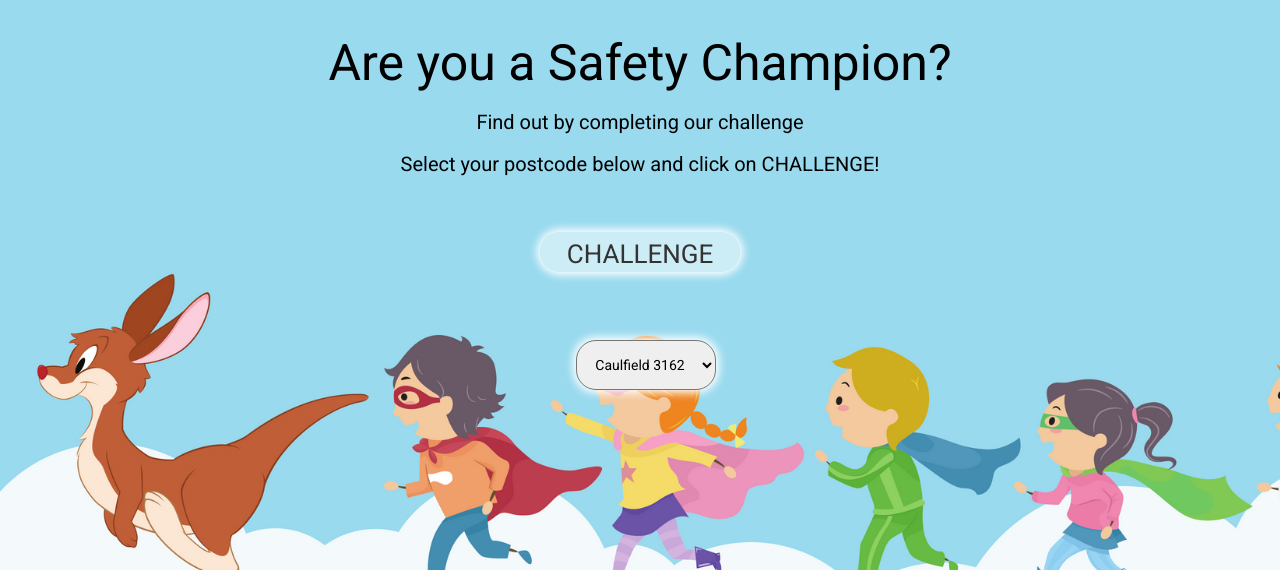
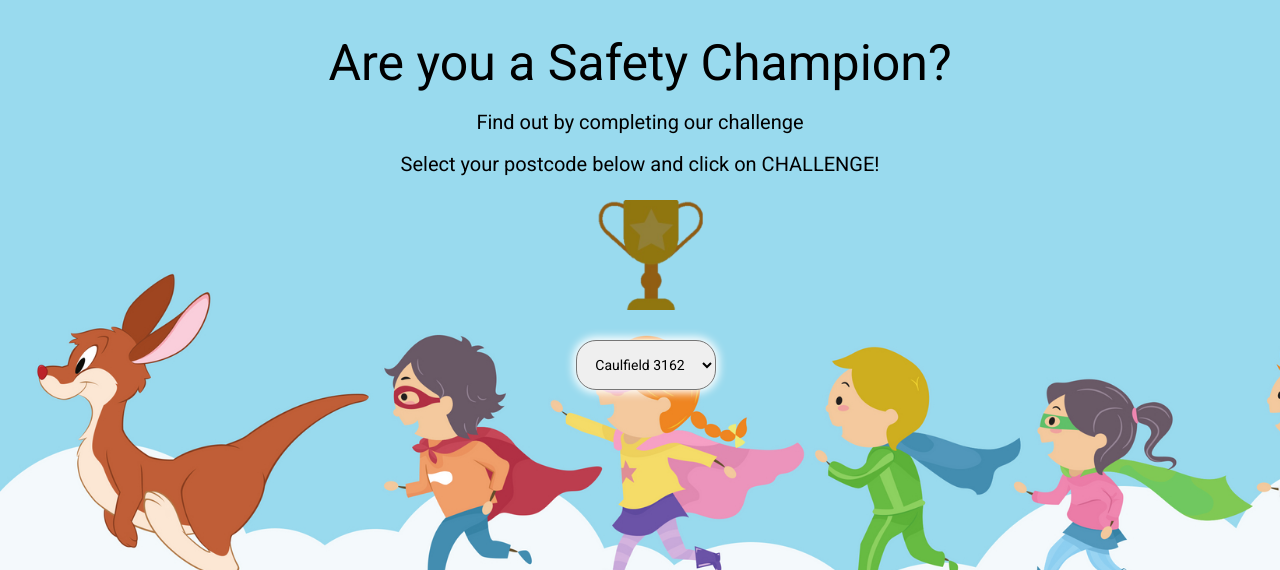
Before and after one commit to Xiao00c/iteration2, an ASP.NET MVC app: page / in a window 1280 px wide. Shown: the part 140-710 px from the top of the page. Run offline with ASP.NET Core 8 and stand-ins for ASP.NET MVC 5, Linux system fonts and the light colour scheme; the project's own start-up code is not run; a stand-in starts its controllers and pages; some libraries are stand-ins or nearby versions.

Commit message:
add trophy with hover.

```diff
--- a/iteration2/Content/customCSS/index.css
+++ b/iteration2/Content/customCSS/index.css
@@ -29,28 +29,29 @@ body {
 }
 
 .start-btn {
-    border: none;
-    outline: none;
-    height: 40px;
-    width: 200px;
+    height: 150px;
     position: absolute;
-    top: 50%;
-    left: 50%;
-    transform: translateX(-50%) translateY(-70%);
-    background: rgba(255,255,255,0.5);
+    top: 40%;
+    left: 45%;
     padding: 20px;
-    box-shadow: 0 0 8px 3px #fff;
+    filter: blur(4px);
+    filter: brightness(60%);
+    cursor:pointer;
+    /*box-shadow: 0 0 8px 3px #fff;
     border-radius: 20px;
     cursor: pointer;
     font-size: 26px;
     text-transform: uppercase;
     text-align: center;
-    line-height: 4px;
+    background: rgba(255,255,255,0.5);
+    transform: translateX(-50%) translateY(-70%);
+    line-height: 4px;*/
 }
 
     .start-btn:hover {
-        background: #fff;
-        color: #000;
+        /*background: #fff;*/
+        filter: blur(4px);
+        filter: brightness(100%);
     }
 
 select {
--- a/iteration2/Views/Home/Index.cshtml
+++ b/iteration2/Views/Home/Index.cshtml
@@ -20,7 +20,8 @@
         </select>
     </div>
     <div class="mainContainer">
-        <button type="button" class="start-btn" onclick="location.href='@Url.Action("Factors", "Home")'"> Challenge </button>
+        <img src="~/Content/images/trophy.png" class="start-btn" onclick="location.href='@Url.Action("Factors", "Home")'" />
+        @*<button type="button" class="start-btn" onclick="location.href='@Url.Action("Factors", "Home")'"> Challenge </button>*@
     </div>
 </div>
 
```
Also changed, not shown: iteration2/Content/images/trophy.png (added), iteration2/iteration2.csproj.
